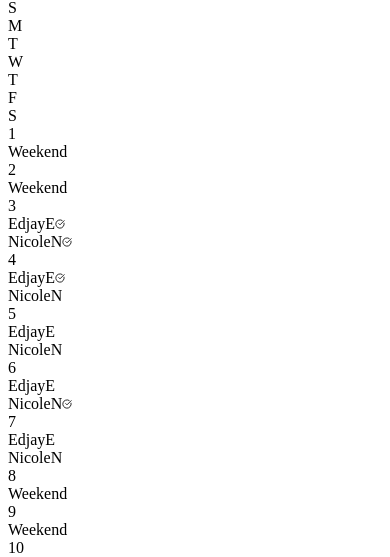
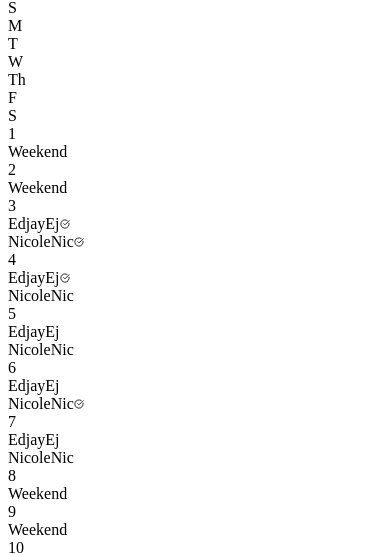
Before and after one commit to edge405/Hydration-Challenge-Calendar-Tracker, a React (Vite) app: page / in a window 390 px wide. Shown: the part 283-840 px from the top of the page. Built offline with nearby package versions, Linux system fonts and the light colour scheme; the HTML template or start-up script is replaced by a standard one.

Commit message:
feb 24 - 28

```diff
--- a/index.html
+++ b/index.html
@@ -4,7 +4,7 @@
     <meta charset="UTF-8" />
     <link rel="icon" type="image/svg+xml" href="/vite.svg" />
     <meta name="viewport" content="width=device-width, initial-scale=1.0" />
-    <title>HYDRATION CHALLENGE</title>
+    <title>CALENDAR TRACKER</title>
   </head>
   <body>
     <div id="root"></div>
--- a/src/App.jsx
+++ b/src/App.jsx
@@ -35,6 +35,17 @@ const App = () => {
       penalties: {
         edjay: ['2025-02-17', '2025-02-18', '2025-02-21'],
         nicole: ['2025-02-17', '2025-02-18', '2025-02-19', '2025-02-20', '2025-02-21']
+      },
+      compliance: {
+        edjay: true,
+        nicole: true
+      },
+      description: "Both completed their penalties"
+    },
+    'week-2025-02-24': {
+      penalties: {
+        edjay: ['2025-02-24', '2025-02-25', '2025-02-26', '2025-02-27', '2025-02-28'],
+        nicole: ['2025-02-25', '2025-02-26', '2025-02-27', '2025-02-28']
       },
       compliance: {
         edjay: true,
@@ -326,7 +337,7 @@ const App = () => {
                     <div className="grid gap-1">
                       <div className={`text-xs text-center rounded py-1 ${edjayMissed ? edjayFailureColor : edjaySuccessColor} flex items-center justify-center`}>
                         <span className="hidden sm:inline">{challenge.participants.edjay.name}</span>
-                        <span className="inline sm:hidden">E</span>
+                        <span className="inline sm:hidden">Ej</span>
                         {edjayStatus && (
                           <span className="ml-1">
                             {edjayStatus.completed ?
@@ -340,7 +351,7 @@ const App = () => {
                     <div className="mt-1 grid gap-1">
                       <div className={`text-xs text-center rounded py-1 ${nicoleMissed ? nicoleFailureColor : nicoleSuccessColor} flex items-center justify-center`}>
                         <span className="hidden sm:inline">{challenge.participants.nicole.name}</span>
-                        <span className="inline sm:hidden">N</span>
+                        <span className="inline sm:hidden">Nic</span>
                         {nicoleStatus && (
                           <span className="ml-1">
                             {nicoleStatus.completed ?
@@ -471,7 +482,7 @@ const App = () => {
 
             {/* Days of Week */}
             <div className="grid grid-cols-7 gap-1 mb-2 text-center text-xs sm:text-base">
-              {["S", "M", "T", "W", "T", "F", "S"].map((day, index) => (
+              {["S", "M", "T", "W", "Th", "F", "S"].map((day, index) => (
                 <div key={index} className="font-bold">{day}</div>
               ))}
             </div>
@@ -542,6 +553,7 @@ const App = () => {
             {/* Weekly Summary */}
             <div className={`${cardBg} rounded-lg p-3 sm:p-4 shadow-md`}>
               <h3 className="text-lg sm:text-xl font-bold mb-2 sm:mb-3">Weekly Summaries</h3>
+              <div className="max-h-64 overflow-y-auto pr-1">
                 <div className="space-y-2 sm:space-y-3">
                   {getWeeklySummary().length > 0 ? (
                     getWeeklySummary().map(([weekKey, data]) => {
@@ -565,7 +577,7 @@ const App = () => {
                           <div className="flex justify-between items-center mb-1">
                             <h4 className="font-bold text-sm sm:text-base">{startStr} - {endStr}</h4>
                           </div>
-                        <p className="text-xs sm:text-sm opacity-80">{data.description}</p>
+                          <p className="text-xs sm:text-sm opacity-80 truncate">{data.description}</p>
                           <div className="mt-2 grid grid-cols-2 gap-2">
                             <div className="flex items-center justify-between">
                               <span className="text-xs font-semibold">{challenge.participants.edjay.name}:</span>
@@ -594,6 +606,7 @@ const App = () => {
                   ) : (
                     <div className="text-center p-4 text-gray-400 text-sm">No penalty data for this month</div>
                   )}
+                </div>
               </div>
             </div>
 
```
Lines whose indentation alone changed are shown as unchanged.
